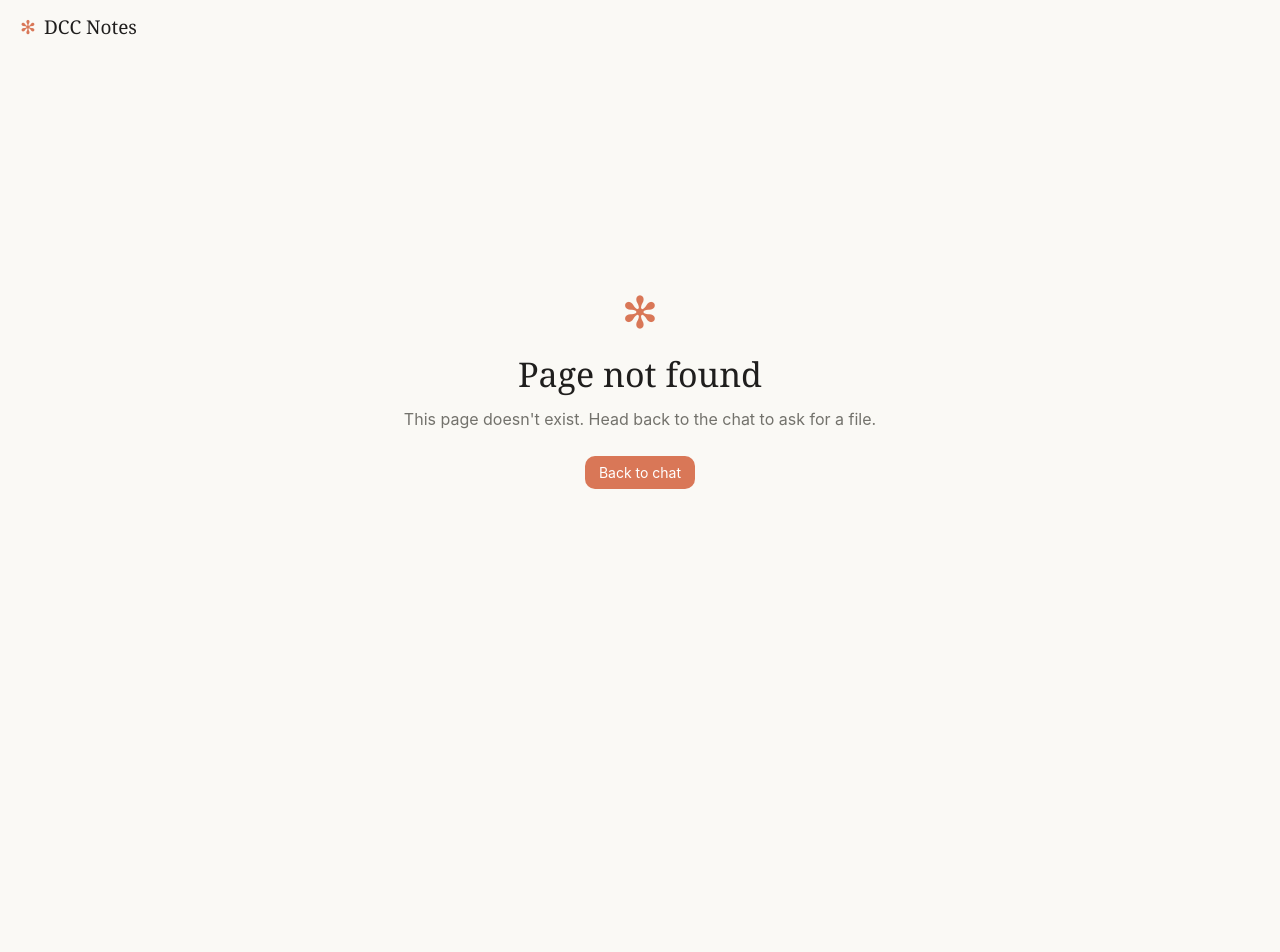
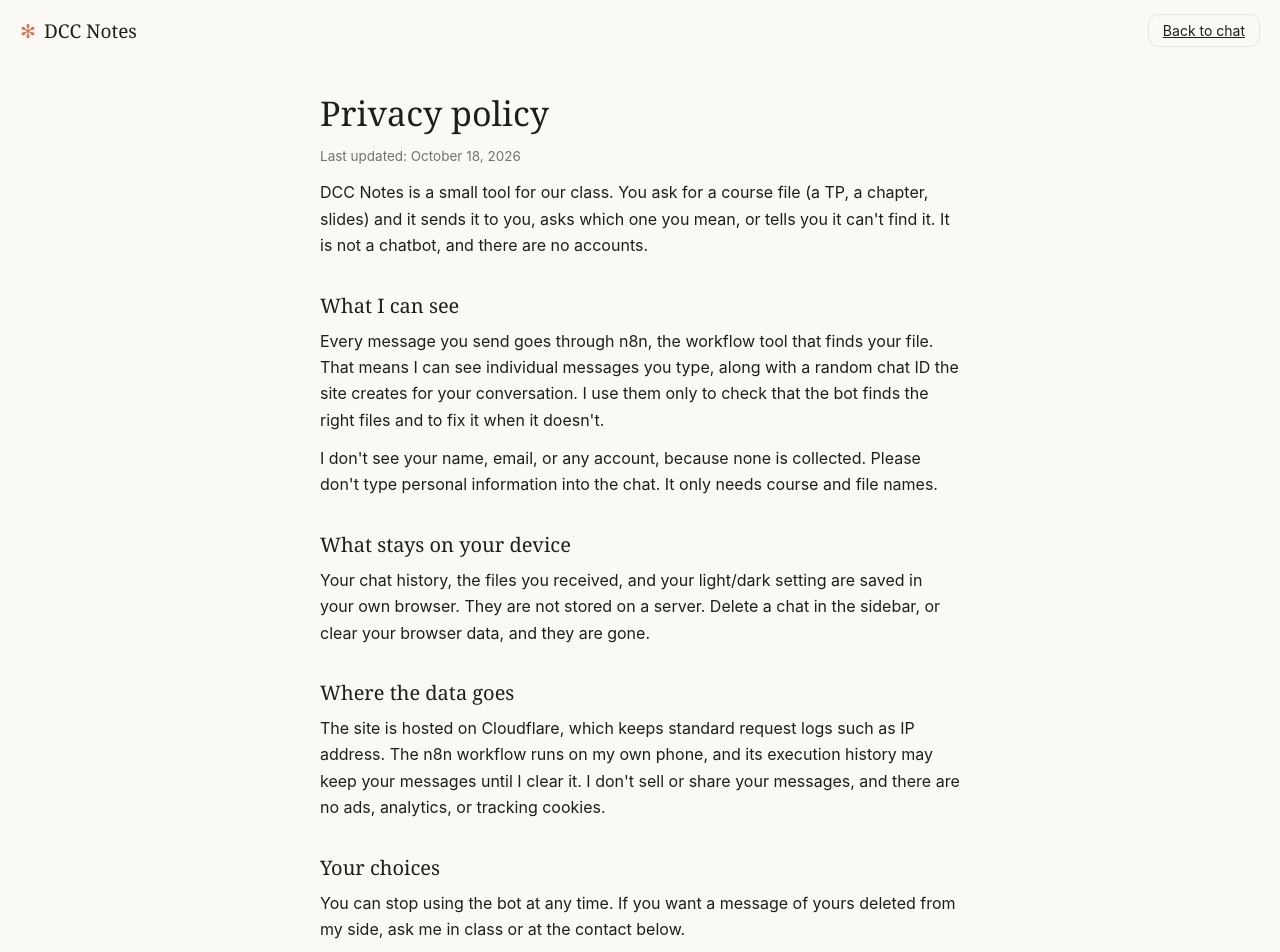
Before and after one commit to sanotogii/DCC-notes, a Next.js app: page /privacy in a window 1280 px wide. Before the commit this address had no page. Shown: the top 952 px of the page. Before the commit the page ends 800 px from the top, so only its background shows below. Built offline with nearby package versions, Linux system fonts and the light colour scheme.

Commit message:
feat: add privacy policy page with content and styling

```diff
--- /dev/null
+++ b/app/privacy/page.tsx
@@ -0,0 +1,71 @@
+import Link from "next/link";
+import "../chat.css";
+
+export const metadata = { title: "Privacy · DCC Notes" };
+
+export default function Privacy() {
+  return (
+    <div className="page">
+      <header className="topbar">
+        <div className="brand">
+          <span className="spark">✻</span> DCC Notes
+        </div>
+        <Link className="ghost" href="/">
+          Back to chat
+        </Link>
+      </header>
+
+      <main className="doc">
+        <h1>Privacy policy</h1>
+        <p className="doc-date">Last updated: October 18, 2026</p>
+
+        <p>
+          DCC Notes is a small tool for our class. You ask for a course file
+          (a TP, a chapter, slides) and it sends it to you, asks which one you
+          mean, or tells you it can&apos;t find it. It is not a chatbot, and
+          there are no accounts.
+        </p>
+
+        <h2>What I can see</h2>
+        <p>
+          Every message you send goes through n8n, the workflow tool that finds
+          your file. That means I can see individual messages you type, along
+          with a random chat ID the site creates for your conversation. I use
+          them only to check that the bot finds the right files and to fix it
+          when it doesn&apos;t.
+        </p>
+        <p>
+          I don&apos;t see your name, email, or any account, because none is
+          collected. Please don&apos;t type personal information into the chat.
+          It only needs course and file names.
+        </p>
+
+        <h2>What stays on your device</h2>
+        <p>
+          Your chat history, the files you received, and your light/dark
+          setting are saved in your own browser. They are not stored on a
+          server. Delete a chat in the sidebar, or clear your browser data, and
+          they are gone.
+        </p>
+
+        <h2>Where the data goes</h2>
+        <p>
+          The site is hosted on Cloudflare, which keeps standard request logs
+          such as IP address. The n8n workflow runs on my own phone, and its
+          execution history may keep your messages until I clear it. I don&apos;t
+          sell or share your messages, and there are no ads, analytics, or
+          tracking cookies.
+        </p>
+
+        <h2>Your choices</h2>
+        <p>
+          You can stop using the bot at any time. If you want a message of
+          yours deleted from my side, ask me in class or at the contact below.
+        </p>
+
+        <h2>Contact</h2>
+        <p>Questions about this page: khalidlazrag.contact@gmail.com.</p>
+      </main>
+    </div>
+  );
+}
```
